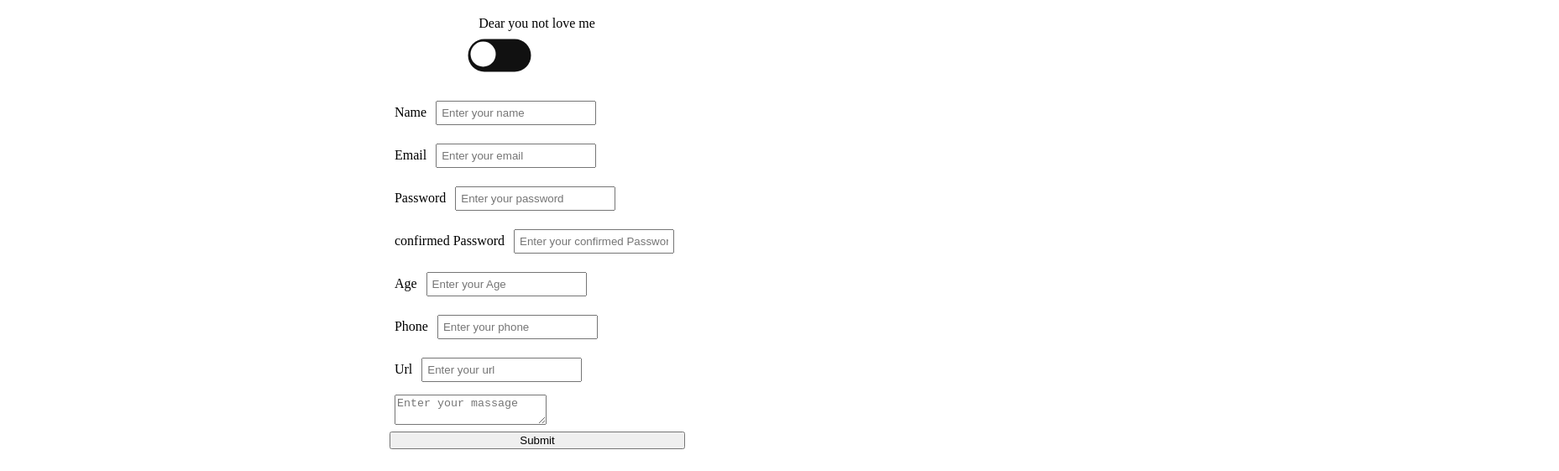
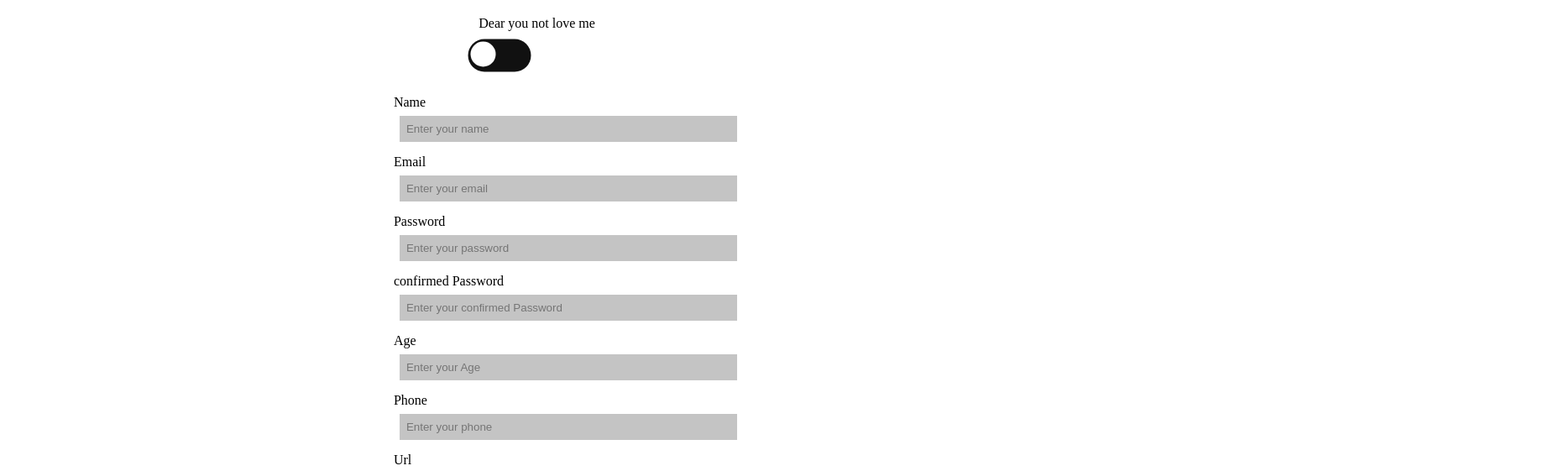
Before and after one commit to FatimaAlmashhor/Cool-form-dark-mode, a plain HTML site: page index.html in a window 1280 px wide. Shown: the part 61-622 px from the top of the page at 84% size, 1857 px wide, since content can reach past the window. Drawn offline with Linux system fonts and the light colour scheme.

Commit message:
Fix : desgin css

```diff
--- a/css/styles.css
+++ b/css/styles.css
@@ -4,6 +4,7 @@
   :root{
       --bg-color: #fff;
       --text-color : rgb(0, 0, 0);
+      --input-color: rgb(196, 196, 196);
   }
   body {
     display: flex;
@@ -17,7 +18,9 @@
     background-color: var(--bg-color);
   }
   body.dark {
-    background-color: #292c35;
+    --bg-color: #292c35;
+    --text-color: #fff;
+    --input-color: rgb(211, 211, 211);
   }
   .checkbox {
     opacity: 0;
@@ -30,10 +33,14 @@
   }
   form{
       margin: 30px;
+      width: 100%;
   }
-  input{
+  input  ,textarea{
       margin: 7px;
-      padding: 5px;
+      padding:8px;
+      width: 100%;
+      background-color: var(--input-color);
+      border: none;
   }
   .label {
     width: 50px;
@@ -77,3 +84,7 @@
       display: flex;
       flex-direction: column;
   }
+
+  button{
+      padding: 10px;
+  }
--- a/index.html
+++ b/index.html
@@ -52,6 +52,7 @@
                 <input type='text' id='url' required  placeholder="Enter your url "/>
             </label>
             <label class="title">
+                Message
                 <textarea placeholder="Enter your massage "id='massage' ></textarea>
             </label>
             <button  type='submit'  value="Submit" >Submit</button>
--- a/js/darkMode.js
+++ b/js/darkMode.js
@@ -2,5 +2,7 @@ const checkbox = document.getElementById('checkbox');
 
 checkbox.addEventListener('change', () => {
     document.body.classList.toggle('dark');
-    console.log('toggle');
+    let value = getComputedStyle(document.documentElement)
+        .setProperty('--text-color', '#fff');
+    console.log(value);
 })
```
